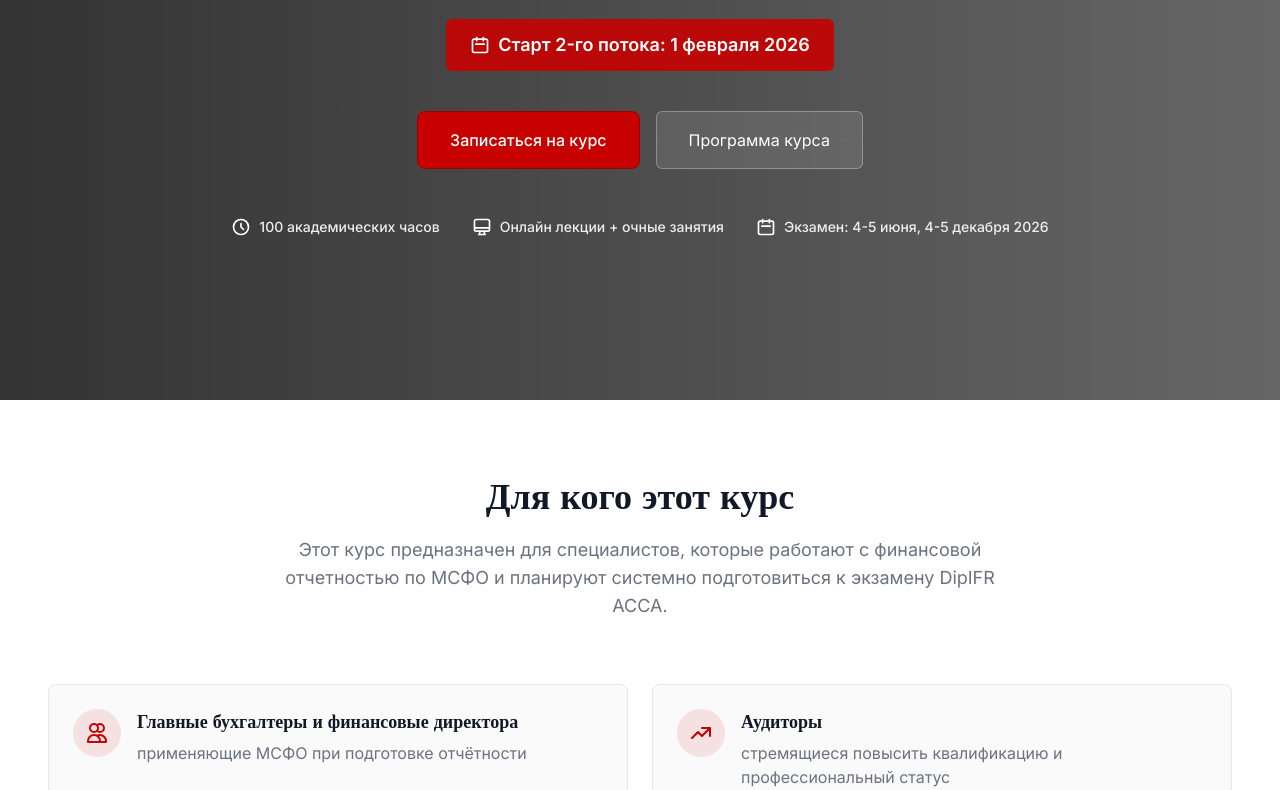
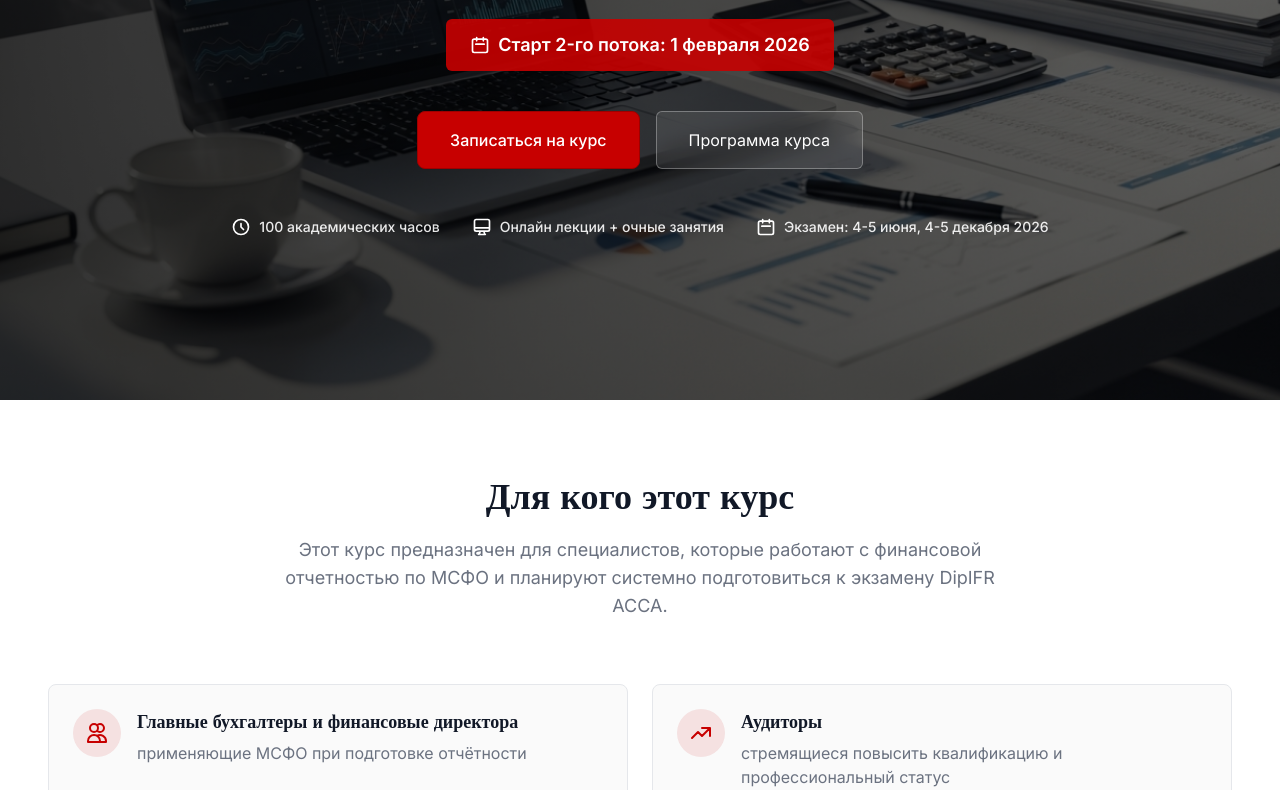
Before and after one commit to stadzh-cmyk/stadzh-cmyk.github.io, a plain HTML site: page index.html in a window 1280 px wide. Shown: the part 400-1190 px from the top of the page. Drawn offline with nearby package versions, Linux system fonts and the light colour scheme.

Commit message:
Update index.html

```diff
--- a/index.html
+++ b/index.html
@@ -236,7 +236,7 @@
 
   <!-- Hero Section -->
   <section id="home" class="relative min-h-screen flex items-center justify-center overflow-hidden">
-    <div class="absolute inset-0 bg-cover bg-center" style="background-image: url('images/Hero_background_finance_workspace_3ca6e95a.png')"></div>
+    <div class="absolute inset-0 bg-cover bg-center" style="background-image: url('img/Hero_background_finance_workspace_3ca6e95a.png')"></div>
     <div class="absolute inset-0 bg-gradient-to-r from-black/80 to-black/60"></div>
 
     <div class="relative z-10 max-w-7xl mx-auto px-6 lg:px-12 py-32 text-center">
```
